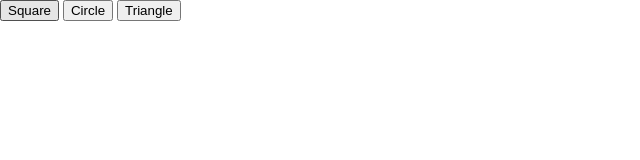
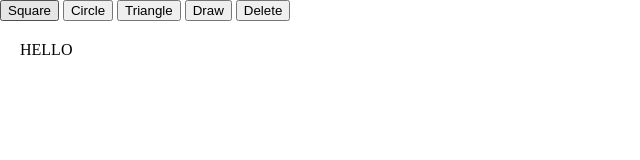
Before and after one commit to stoic1979/MockupTool, a plain HTML site: page index.html in a window 1280 px wide. Shown: the whole page, without its empty margins (0-640 px from the left). Drawn offline with Linux system fonts and the light colour scheme.

Commit message:
some text, drawing and deleting

```diff
--- a/index.html
+++ b/index.html
@@ -12,6 +12,9 @@
 <button class="square">Square</button>
 <button class="circle">Circle</button>
 <button class="triangle">Triangle</button>
+<button class="triangle" onClick="toggleDrawing()">Draw</button>
+<button class="triangle" onClick="deleteSelected()">Delete</button>
+
 
 <canvas id="drawing"></canvas>
 <script src='./lib/fabric.min.js'></script>
--- a/js/index.js
+++ b/js/index.js
@@ -5,8 +5,16 @@ var canvas = new fabric.Canvas('drawing', {
   backgroundColor: '#fff'
 });
 
+canvas.selectionColor = 'rgba(0,255,0,0.3)';
+  canvas.selectionBorderColor = 'red';
+  canvas.selectionLineWidth = 5;
+
+// text
+var text = new fabric.IText('HELLO',{fontSize:16,left:20,top:20});
+canvas.add(text);
+
 document.querySelectorAll('.square')[0].addEventListener('click', function(){
-  canvas.add(new fabric.Rect({left: 0, top: 0, fill: '#000', width: 100, height: 100}));
+  canvas.add(new fabric.Rect({left: 0, top: 0, fill: '#ddd', width: 100, height: 100, stroke: '#222', strokeWidth: 2}));
 });
 
 document.querySelectorAll('.circle')[0].addEventListener('click', function(){
@@ -16,3 +24,19 @@ document.querySelectorAll('.circle')[0].addEventListener('click', function(){
 document.querySelectorAll('.triangle')[0].addEventListener('click', function(){
   canvas.add(new fabric.Triangle({ width: 100, height: 100, fill: '#000', left: 0, top: 0 }));
 });
+
+
+function toggleDrawing(){
+    canvas.isDrawingMode = !canvas.isDrawingMode;
+}
+
+function deleteSelected() {
+	canvas.isDrawingMode = false;
+
+	var activeObject = canvas.getActiveObject();
+    if (activeObject) {
+           if (confirm('Are you sure?')) {
+            canvas.remove(activeObject);
+        }
+    }
+}
```
